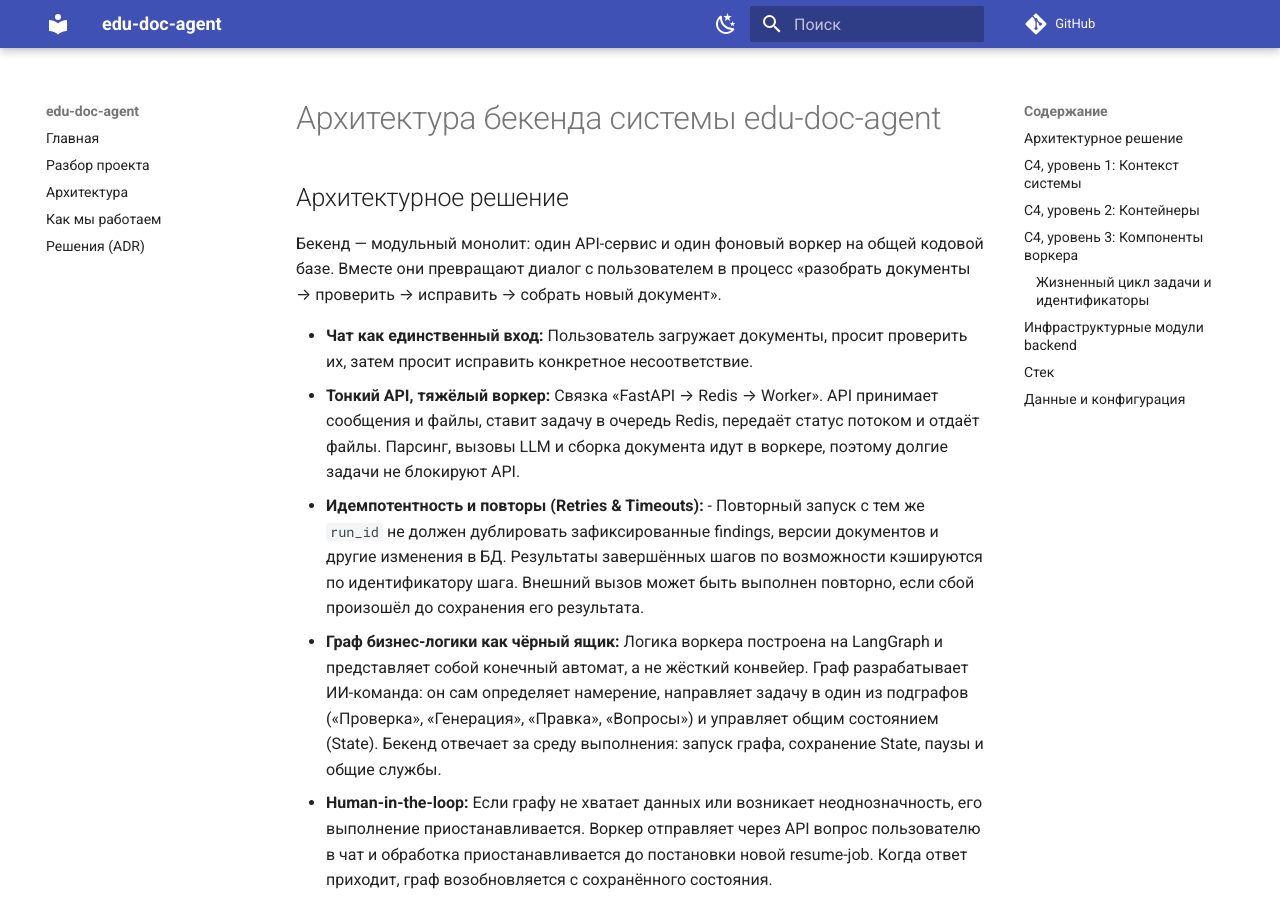
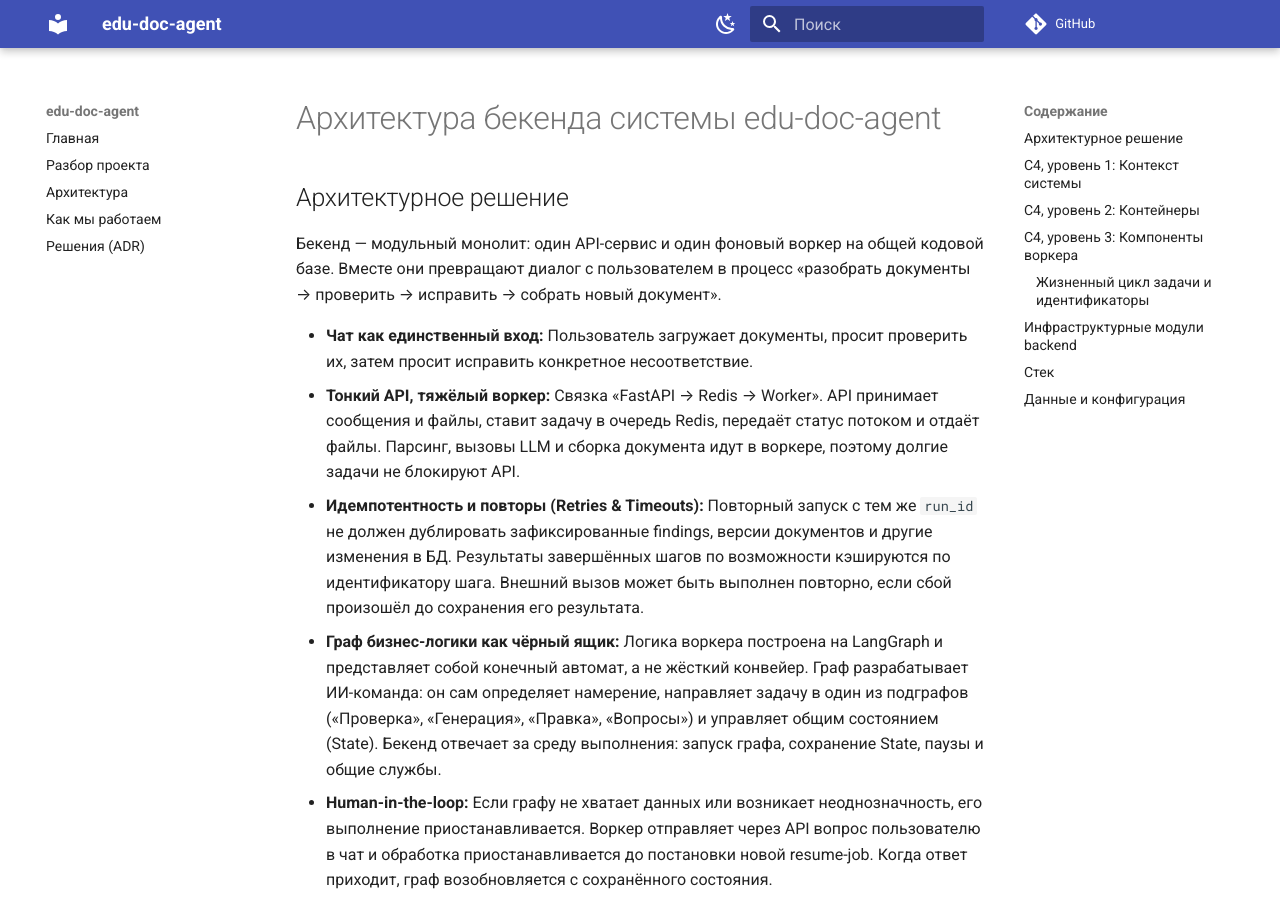
Before and after one commit to Apophis142/edu-doc-agent, an MkDocs documentation site: the page built from docs/backend-architecture.md, in a window 1280 px wide and 900 px high. Built offline with MkDocs 1.6.1 and Material for MkDocs 9.7.7, drawn with Linux system fonts in a browser that asks for light colours; comment, search, counter and statistics services are not loaded; some of the changed text lies outside the part shown.

Commit message:
(docs) typo fix

```diff
--- a/docs/backend-architecture.md
+++ b/docs/backend-architecture.md
@@ -7,7 +7,7 @@
 
 - **Чат как единственный вход:** Пользователь загружает документы, просит проверить их, затем просит исправить конкретное несоответствие.
 - **Тонкий API, тяжёлый воркер:** Связка «FastAPI → Redis → Worker». API принимает сообщения и файлы, ставит задачу в очередь Redis, передаёт статус потоком и отдаёт файлы. Парсинг, вызовы LLM и сборка документа идут в воркере, поэтому долгие задачи не блокируют API.
-- **Идемпотентность и повторы (Retries & Timeouts):** - Повторный запуск с тем же `run_id` не должен дублировать зафиксированные findings, версии документов и другие изменения в БД. Результаты завершённых шагов по возможности кэшируются по идентификатору шага. Внешний вызов может быть выполнен повторно, если сбой произошёл до сохранения его результата.
+- **Идемпотентность и повторы (Retries & Timeouts):** Повторный запуск с тем же `run_id` не должен дублировать зафиксированные findings, версии документов и другие изменения в БД. Результаты завершённых шагов по возможности кэшируются по идентификатору шага. Внешний вызов может быть выполнен повторно, если сбой произошёл до сохранения его результата.
 - **Граф бизнес-логики как чёрный ящик:** Логика воркера построена на LangGraph и представляет собой конечный автомат, а не жёсткий конвейер. Граф разрабатывает ИИ-команда: он сам определяет намерение, направляет задачу в один из подграфов («Проверка», «Генерация», «Правка», «Вопросы») и управляет общим состоянием (State). Бекенд отвечает за среду выполнения: запуск графа, сохранение State, паузы и общие службы.
 - **Human-in-the-loop:** Если графу не хватает данных или возникает неоднозначность, его выполнение приостанавливается. Воркер отправляет через API вопрос пользователю в чат и обработка приостанавливается до постановки новой resume-job. Когда ответ приходит, граф возобновляется с сохранённого состояния.
 - **Код считает, LLM читает:** Числа и совпадения проверяет код. LLM нужен, чтобы понять свободный текст документа и написать недостающий фрагмент.
@@ -188,7 +188,8 @@ flowchart TB
 - **`run_id`**: Стабильный идентификатор одного логического выполнения. Сохраняется при автоматических повторах и возобновлении после `waiting_for_input`. Используется для идемпотентной записи результатов в БД.
 
   На уровне API разрешён строго один активный run на сессию.
-- **`job_id` (ARQ)**: Идентификатор отдельной фоновой задачи ARQ. Для первоначального запуска и каждой resume-job создаются отдельные задачи. Автоматический retry одной задачи может сохранять тот же `job_id`;  номер попытки при необходимости хранится отдельно как `attempt_no`.- **`program_id`**: Идентификатор конкретной образовательной программы в БД (модели ОП), привязанный к `session_id`.
+- **`job_id` (ARQ)**: Идентификатор отдельной фоновой задачи ARQ. Для первоначального запуска и каждой resume-job создаются отдельные задачи. Автоматический retry одной задачи может сохранять тот же `job_id`;  номер попытки при необходимости хранится отдельно как `attempt_no`.
+- **`program_id`**: Идентификатор конкретной образовательной программы в БД (модели ОП), привязанный к `session_id`.
 
 **Состояния сессии (session):**
 Сессия — это долгоживущий контейнер диалога, который существует независимо от отдельных запусков задач.
@@ -207,6 +208,7 @@ flowchart TB
 Поскольку графы с LLM могут работать долго, воркер настроен со следующими архитектурными границами (точные значения задаются в `.env`):
 - **Таймаут (job_timeout):** Увеличенный (по умолчанию 10–15 минут), чтобы граф успел сделать несколько последовательных запросов к LLM и выполнить тяжелый RAG.
 - **Повторы при временных ошибках (`max_tries`):** Задача может быть автоматически повторена при timeout, rate limit и временной недоступности внешнего сервиса или БД. Ошибки валидации, некорректные входные данные и программные ошибки переводят run в `failed` без автоматического повтора. Максимальное число попыток для временных ошибок — 3.
+
 **Отказоустойчивость и восстановление при жестких сбоях (Reconciliation & Heartbeat):**
 Механизм ARQ не может спасти задачу, если процесс воркера убит операционной системой (например, по OOM) или произошел сброс Redis. Для защиты от зависания задач и предотвращения двойного запуска введен механизм Lease/Heartbeat:
 - **Heartbeat:** Пока воркер выполняет задачу (статус `running`), фоновая сопрограмма каждые 30 секунд обновляет метку `last_heartbeat_at` для текущего `run_id` в PostgreSQL.
@@ -221,7 +223,7 @@ flowchart TB
 | `api/` | HTTP-слой: роутеры, схемы запросов и ответов, постановка задач в очередь. | M2 |
 | `worker/` | Runner на ARQ: запуск графа, управление паузами, таймаутами, повторами и идемпотентностью. | M2 |
 | `llm/` | LLM Gateway: единый шлюз к провайдерам (клиент, кэш, ретраи, лимиты). | M2 |
-| `dao/` | Data Access: модели SQLAlchemy, миграции Alembic, сессии; файловое хранилище (`/storage`); чтение каталога правил (YAML) | M2 |
+| `dao/` | Data Access: модели SQLAlchemy, миграции Alembic, сессии; файловое хранилище (`/storage`); чтение каталога правил (YAML). | M2 |
 
 ## Стек
 
```
